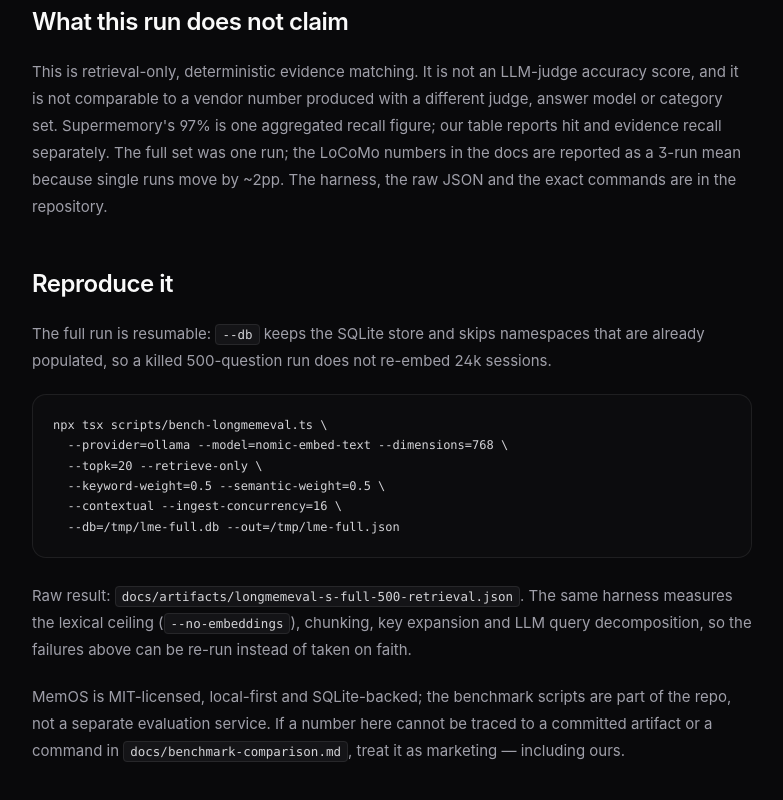
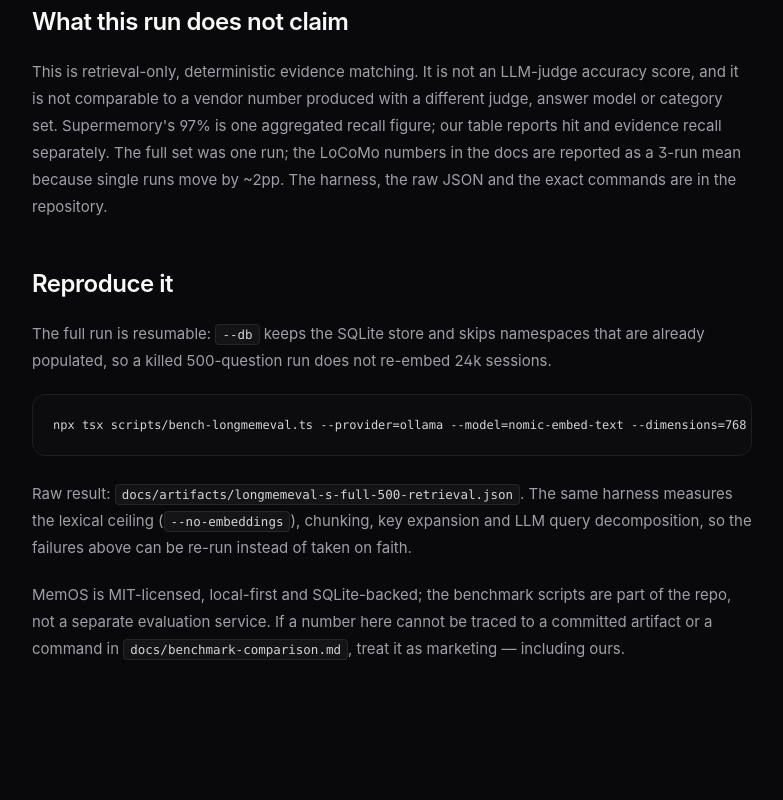
Before and after one commit to Markgatcha/memos, a Next.js app in the folder website/: page /blogs/beating-supermemory-longmemeval in a window 1280 px wide. Shown: the part 3279-4079 px from the top of the page, without its empty margins (248-1031 px from the left). After the commit the page ends 4041 px from the top, so only its background shows below. Built offline with nearby package versions, Linux system fonts and the light colour scheme.

Commit message:
fix(website): render the full LongMemEval reproduce command

```diff
--- a/website/app/blogs/beating-supermemory-longmemeval/page.tsx
+++ b/website/app/blogs/beating-supermemory-longmemeval/page.tsx
@@ -309,12 +309,7 @@
             killed 500-question run does not re-embed 24k sessions.
           </P>
           <pre className="card p-5 overflow-x-auto text-[12px] leading-[1.7] text-zinc-300 font-mono mb-6">
-{`npx tsx scripts/bench-longmemeval.ts \\
-  --provider=ollama --model=nomic-embed-text --dimensions=768 \\
-  --topk=20 --retrieve-only \\
-  --keyword-weight=0.5 --semantic-weight=0.5 \\
-  --contextual --ingest-concurrency=16 \\
-  --db=/tmp/lme-full.db --out=/tmp/lme-full.json`}
+{`npx tsx scripts/bench-longmemeval.ts --provider=ollama --model=nomic-embed-text --dimensions=768 --topk=20 --retrieve-only --keyword-weight=0.5 --semantic-weight=0.5 --contextual --ingest-concurrency=16 --db=/tmp/lme-full.db --out=/tmp/lme-full.json`}
           </pre>
           <P>
             Raw result:{" "}
```
